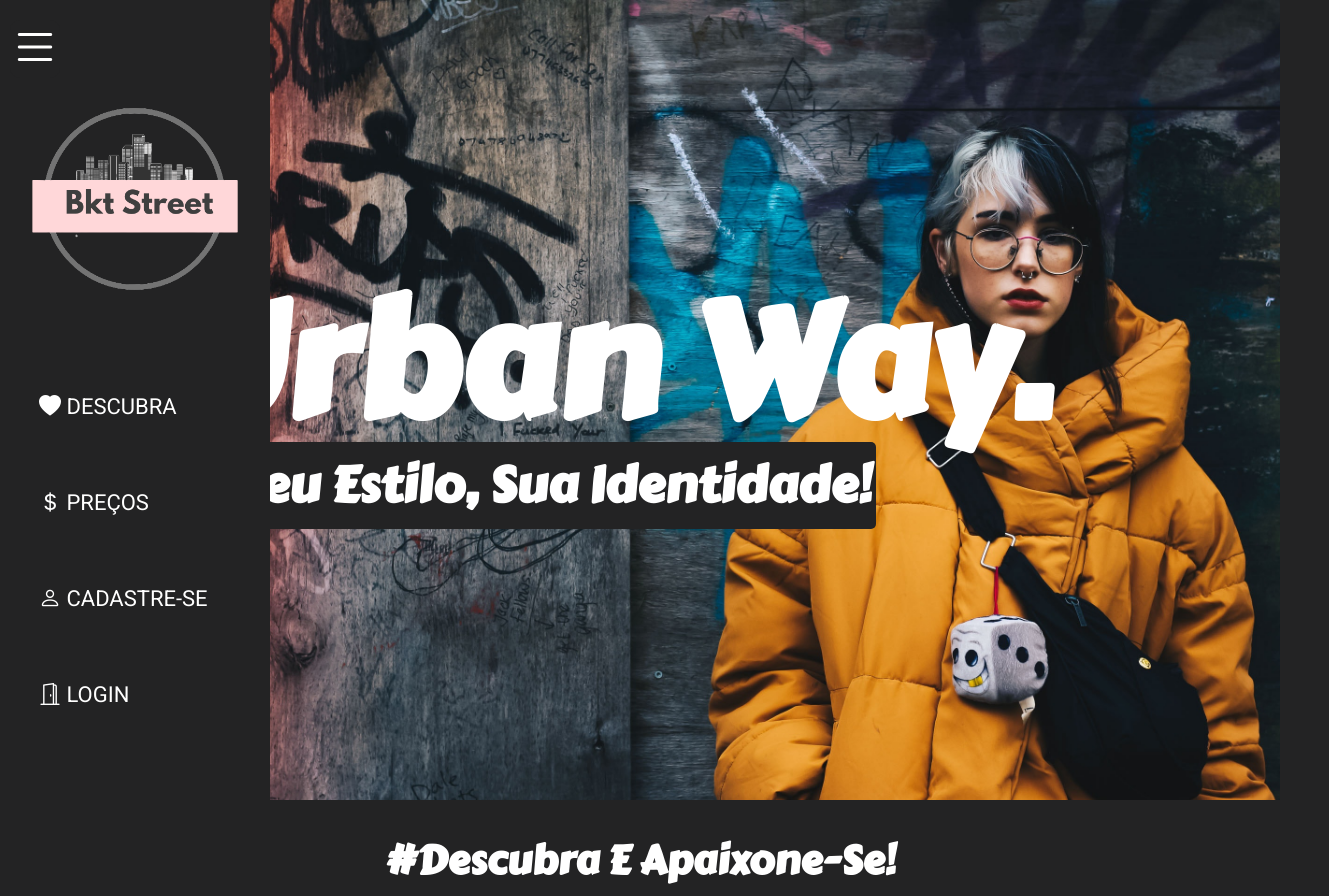
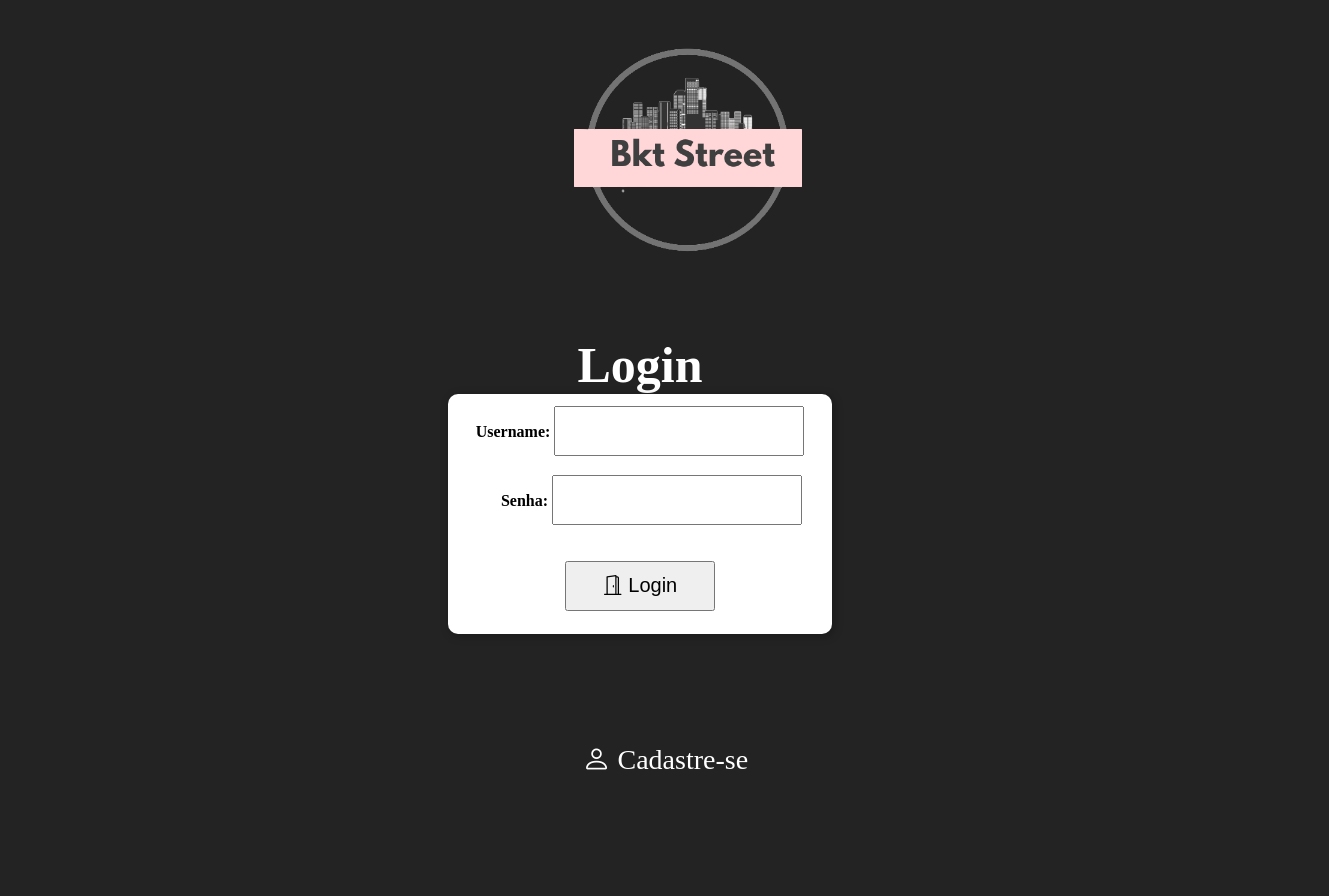
Before and after one commit to eu-waliston/Urban-Way-App, a React (Create React App) app in the folder urban-way-frontend/: page /login in a window 1280 px wide. Shown: the top 896 px of the page, 1329 px wide, since content can reach past the window. After the commit the page ends 800 px from the top, so only its background shows below. Built offline with nearby package versions, Linux system fonts and the light colour scheme.

Commit message:
Urnan Way React Router Dom

```diff
--- a/urban-way-frontend/src/App.js
+++ b/urban-way-frontend/src/App.js
@@ -1,6 +1,7 @@
 import React from 'react';
 
 /*utils*/
+import { BrowserRouter, Routes, Route } from 'react-router-dom';
 
 /*Components */
 import Menu from './components/Menu';
@@ -14,11 +15,13 @@ import Login from './components/Login';
 function App() {
   return (
     <div>
-      <Menu />
-      <Home />
-      <Main />
-      <Prices />
-      <Login />
+      <BrowserRouter>
+        <Routes>
+          <Route exatc path='/' element={[<Menu />, <Home />, <Main />, <Prices />]} />
+          <Route exatc path='/login' element={<Login />} />
+        </Routes>
+      </BrowserRouter>
+
     </div>
   );
 }
--- a/urban-way-frontend/src/components/Login.js
+++ b/urban-way-frontend/src/components/Login.js
@@ -12,7 +12,9 @@ const Login = () => {
                 <ul>
                     <li className="cad__item">
                         <a href="/cadastro" className="cad__item">
+                           <Link to={"/register"} style={{textDecoration: "none", color: "#fff"}}>
                             <i class="bi bi-person"></i> Cadastre-se
+                           </Link>
                         </a>
                     </li>
 
@@ -31,7 +33,9 @@ const Login = () => {
                     </div>
                     <div class="form__btn">
                         <button type="submit" class="btn__ct">
-                            <i class="bi bi-door-open"></i> Login
+                            <Link to={"/"} className="fim">
+                                <i class="bi bi-door-open"></i> Login
+                            </Link>
                         </button>
                     </div>
                 </div>
@@ -123,5 +127,9 @@ const SECTION = styled.section`
         margin-left: 25%;
     }
 
+    .fim {
+        text-decoration: none;
+        color: #000;
+    }
 `
 export default Login;
--- a/urban-way-frontend/src/components/Menu.js
+++ b/urban-way-frontend/src/components/Menu.js
@@ -1,5 +1,7 @@
 import React from "react";
 import styled from "styled-components";
+
+import { Link } from "react-router-dom";
 
 const Menu = () => {
     const [isNavExpanded, setIsNavExpanded] = React.useState(false);
@@ -31,7 +33,9 @@ const Menu = () => {
                     </li>
                     <li>
                         <a href="/login">
-                            <i class="bi bi-door-open"></i> Login
+                            <Link to={"/login"}>
+                                <i class="bi bi-door-open"></i> Login
+                            </Link>
                         </a>
                     </li>
                 </ul>
```
